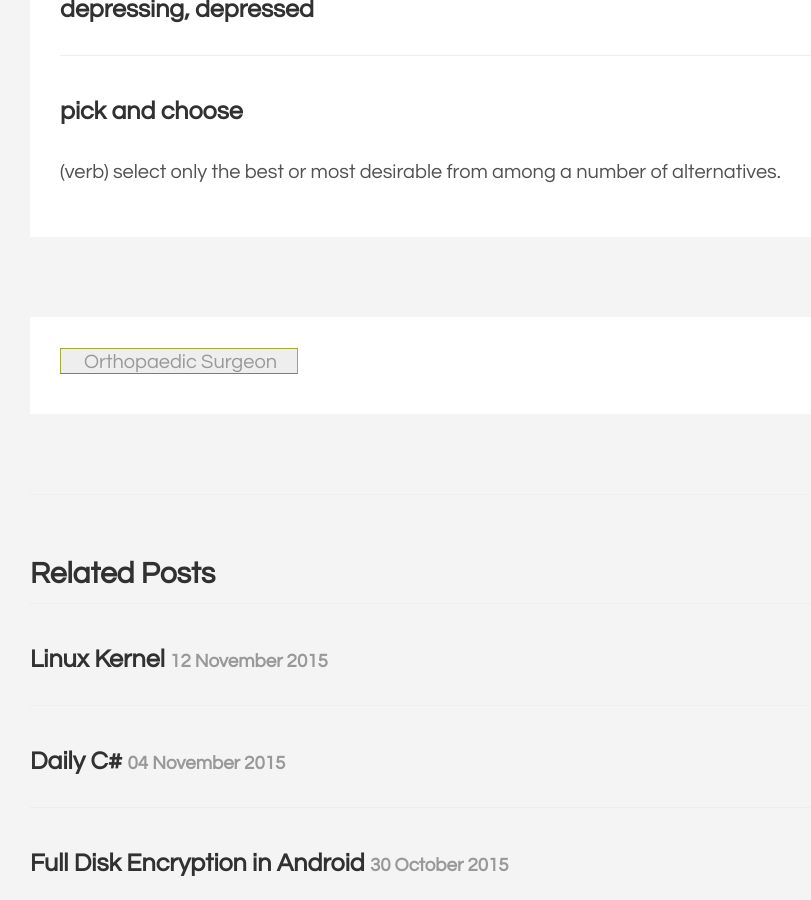
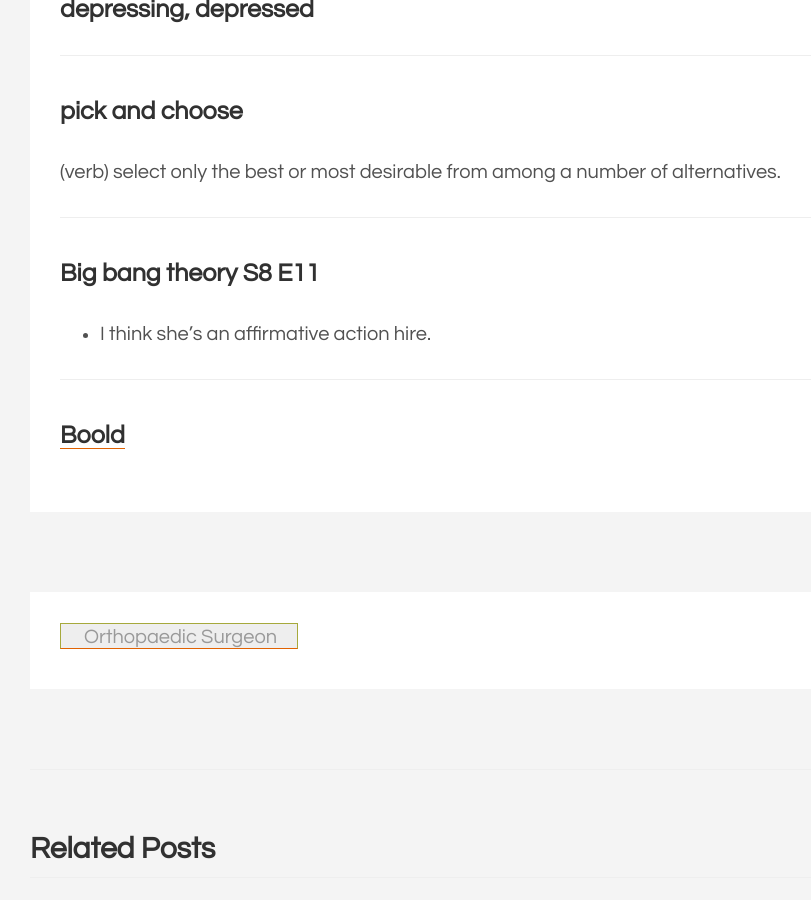
Before and after one commit to aichaku/aichaku.github.io, a Jekyll site: the page built from _knife/2015-11-12-Orthopaedic-Surgeon.md, in a window 1280 px wide and 900 px high, scrolled down 2246 px. Shown: the whole window, without its empty margins (300-1111 px from the left). Built offline with Jekyll 4.4.1, drawn with Linux system fonts in a browser that asks for light colours; Markdown is read by kramdown in place of the engine named in the settings; comment, search, counter and statistics services are not loaded.

Commit message:
orthopaedic surgeon 1

```diff
--- a/_knife/2015-11-12-Orthopaedic-Surgeon.md
+++ b/_knife/2015-11-12-Orthopaedic-Surgeon.md
@@ -38,3 +38,9 @@ Defamation is a statement that injures a third party's reputation. The tort of d
 ### depressing, depressed
 ### pick and choose
 (verb) select only the best or most desirable from among a number of alternatives.
+
+
+### Big bang theory S8 E11
+ * I think she’s an affirmative action hire.
+
+### [Boold](http://www.bbc.co.uk/learningenglish/english/features/6-minute-english/ep-150709)
```
